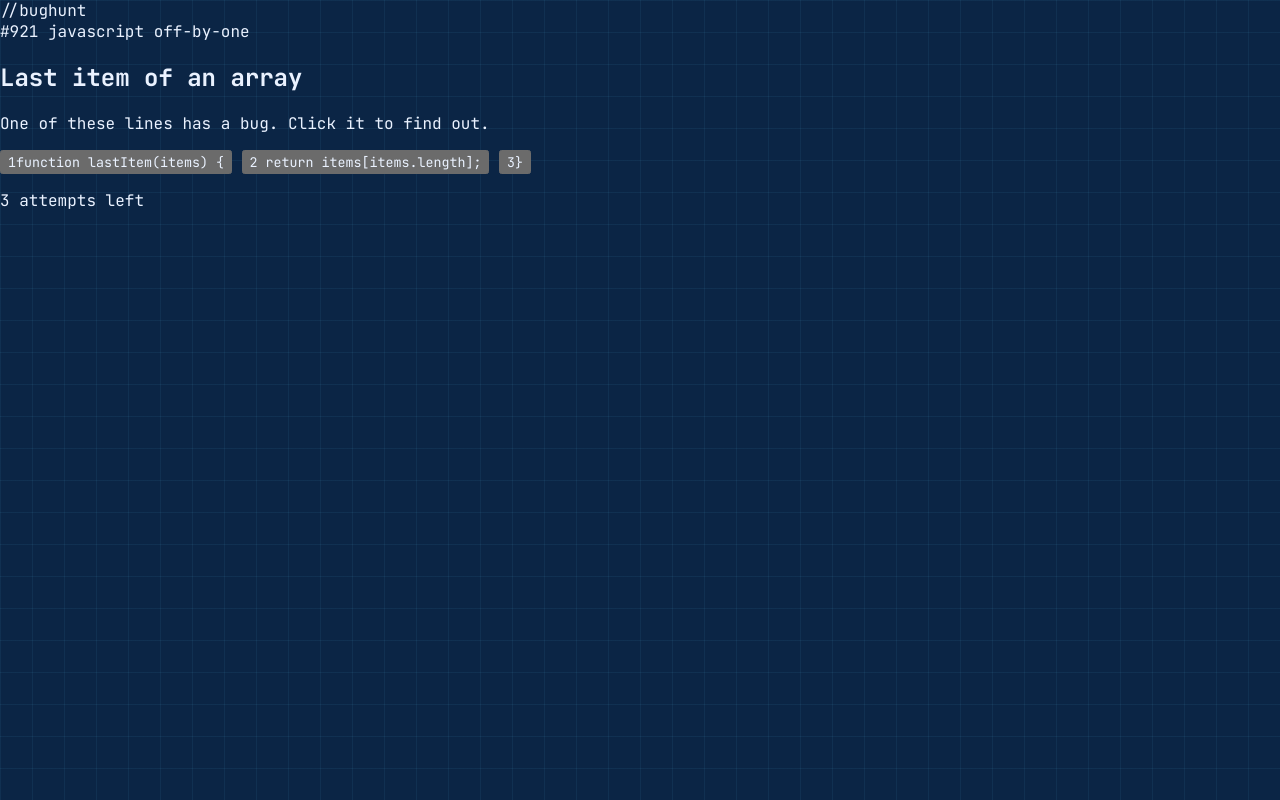
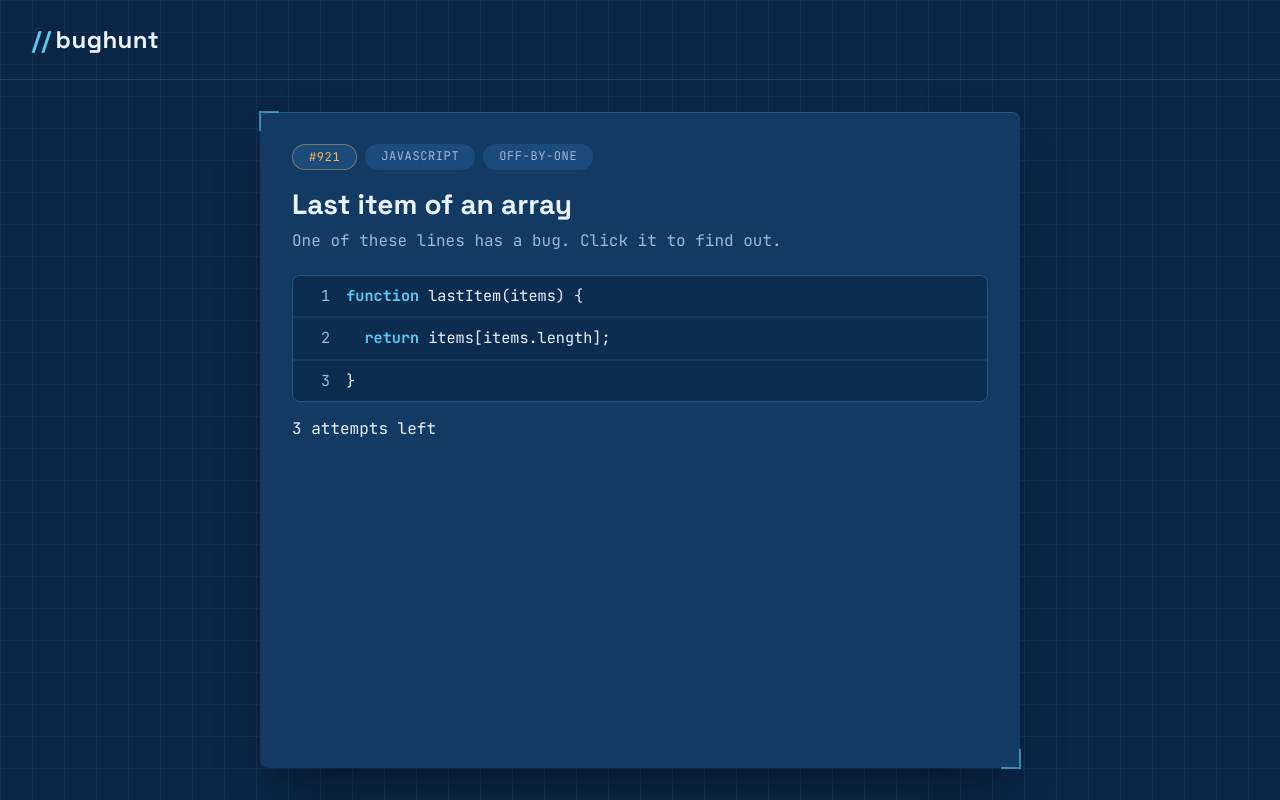
Before and after one commit to ctkrug/bughunt, a website built with Vite: page index.html in a window 1280 px wide. Built offline with nearby package versions, Linux system fonts and the light colour scheme.

Commit message:
style(ui): design the code panel — hero card, line states, tokens
Blueprint corner brackets as the signature detail, themed hover/
active/disabled states on every code line, and red/green flash
keyframes for the correct/incorrect verdict.

```diff
--- a/src/style.css
+++ b/src/style.css
@@ -69,3 +69,218 @@ button {
   outline: 2px solid var(--accent);
   outline-offset: 2px;
 }
+
+/* --- header --- */
+
+.site-header {
+  display: flex;
+  align-items: center;
+  justify-content: space-between;
+  padding: var(--space-4) var(--space-5);
+  border-bottom: 1px solid rgba(94, 200, 242, 0.2);
+}
+
+.wordmark {
+  font-family: var(--font-display);
+  font-weight: 700;
+  font-size: 1.5rem;
+  letter-spacing: 0.02em;
+  text-transform: lowercase;
+  color: var(--text);
+}
+
+.wordmark-glyph {
+  color: var(--accent);
+  margin-right: var(--space-1);
+}
+
+/* --- board layout --- */
+
+.board {
+  flex: 1;
+  display: flex;
+  justify-content: center;
+  padding: var(--space-5);
+}
+
+.puzzle-card {
+  position: relative;
+  width: 100%;
+  max-width: 760px;
+  background: var(--surface-1);
+  border-radius: var(--radius);
+  padding: var(--space-5);
+  box-shadow:
+    0 1px 0 rgba(94, 200, 242, 0.25) inset,
+    0 24px 48px -24px rgba(0, 0, 0, 0.6);
+}
+
+/* blueprint corner brackets — the signature detail */
+.puzzle-card::before,
+.puzzle-card::after {
+  content: "";
+  position: absolute;
+  width: 18px;
+  height: 18px;
+  border: 2px solid var(--accent);
+  opacity: 0.6;
+}
+
+.puzzle-card::before {
+  top: -1px;
+  left: -1px;
+  border-right: none;
+  border-bottom: none;
+}
+
+.puzzle-card::after {
+  bottom: -1px;
+  right: -1px;
+  border-left: none;
+  border-top: none;
+}
+
+.puzzle-meta {
+  display: flex;
+  gap: var(--space-2);
+  margin-bottom: var(--space-3);
+}
+
+.puzzle-meta span {
+  font-size: 0.75rem;
+  letter-spacing: 0.05em;
+  text-transform: uppercase;
+  color: var(--text-muted);
+  background: var(--surface-2);
+  border-radius: 999px;
+  padding: var(--space-1) var(--space-3);
+}
+
+.puzzle-meta .puzzle-number {
+  color: var(--accent-support);
+  border: 1px solid rgba(255, 180, 84, 0.4);
+}
+
+.puzzle-title {
+  font-family: var(--font-display);
+  font-size: 1.75rem;
+  margin: 0 0 var(--space-2);
+}
+
+.puzzle-instructions {
+  color: var(--text-muted);
+  margin: 0 0 var(--space-4);
+}
+
+/* --- code panel --- */
+
+.code-panel {
+  display: flex;
+  flex-direction: column;
+  gap: 2px;
+  border-radius: var(--radius);
+  overflow: hidden;
+  border: 1px solid rgba(94, 200, 242, 0.2);
+}
+
+.code-line {
+  display: flex;
+  align-items: flex-start;
+  gap: var(--space-3);
+  width: 100%;
+  padding: var(--space-2) var(--space-3);
+  background: rgba(11, 37, 69, 0.6);
+  border: none;
+  border-left: 3px solid transparent;
+  text-align: left;
+  font-family: var(--font-mono);
+  font-size: 0.95rem;
+  line-height: 1.6;
+  cursor: pointer;
+  transition:
+    background-color 160ms var(--ease-out),
+    border-color 160ms var(--ease-out),
+    transform 120ms var(--ease-out);
+}
+
+.code-line:hover:not(:disabled) {
+  background: var(--surface-2);
+  border-left-color: var(--accent);
+}
+
+.code-line:active:not(:disabled) {
+  transform: scale(0.995);
+}
+
+.code-line:disabled {
+  cursor: default;
+}
+
+.code-line:disabled:not(.code-line--correct):not(.code-line--incorrect):not(.code-line--revealed) {
+  opacity: 0.55;
+}
+
+.line-number {
+  color: var(--text-muted);
+  min-width: 2ch;
+  text-align: right;
+  user-select: none;
+}
+
+.line-code {
+  white-space: pre;
+  overflow-x: auto;
+}
+
+.token-keyword {
+  color: var(--accent);
+  font-weight: 700;
+}
+
+.token-string {
+  color: var(--accent-support);
+}
+
+.token-number {
+  color: var(--success);
+}
+
+.token-comment {
+  color: var(--text-muted);
+  font-style: italic;
+}
+
+@keyframes line-flash-success {
+  0% {
+    background-color: rgba(110, 231, 168, 0.55);
+  }
+  100% {
+    background-color: rgba(110, 231, 168, 0.18);
+  }
+}
+
+@keyframes line-flash-danger {
+  0% {
+    background-color: rgba(255, 107, 107, 0.55);
+  }
+  100% {
+    background-color: rgba(255, 107, 107, 0.18);
+  }
+}
+
+.code-line--correct {
+  border-left-color: var(--success);
+  background-color: rgba(110, 231, 168, 0.18);
+  animation: line-flash-success 500ms var(--ease-out);
+}
+
+.code-line--incorrect {
+  border-left-color: var(--danger);
+  background-color: rgba(255, 107, 107, 0.18);
+  animation: line-flash-danger 500ms var(--ease-out);
+}
+
+.code-line--revealed {
+  border-left-color: var(--success);
+  background-color: rgba(110, 231, 168, 0.18);
+}
```
